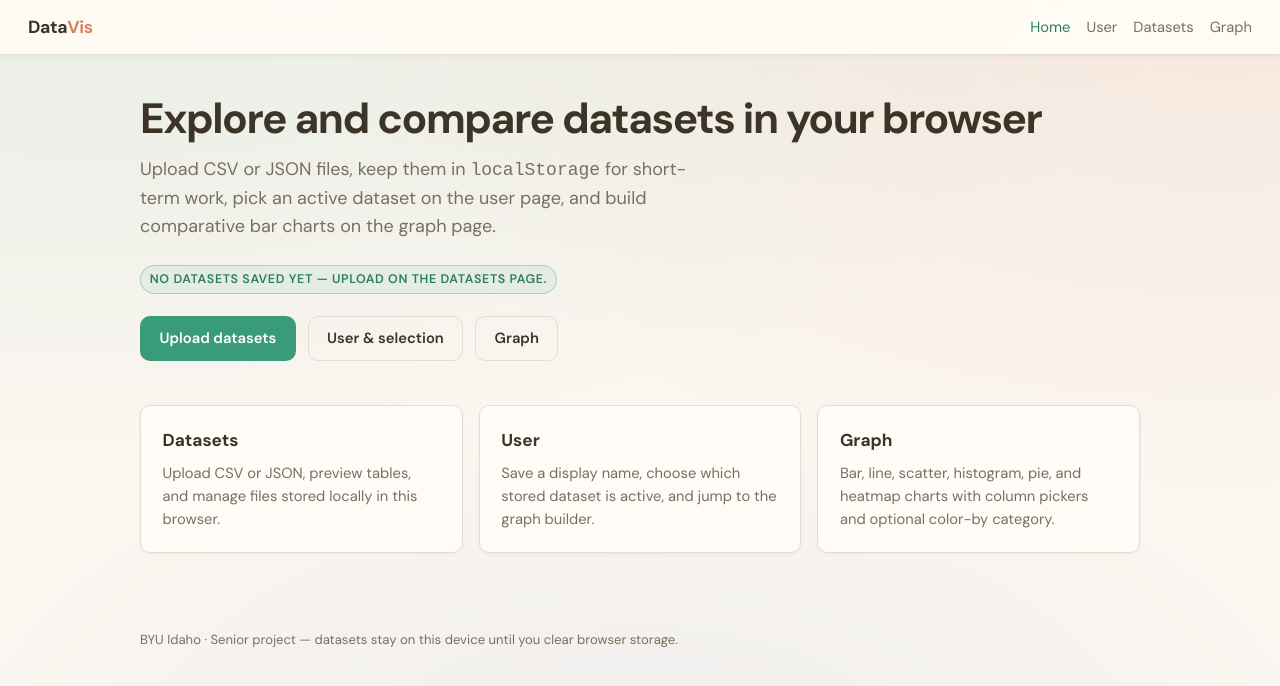
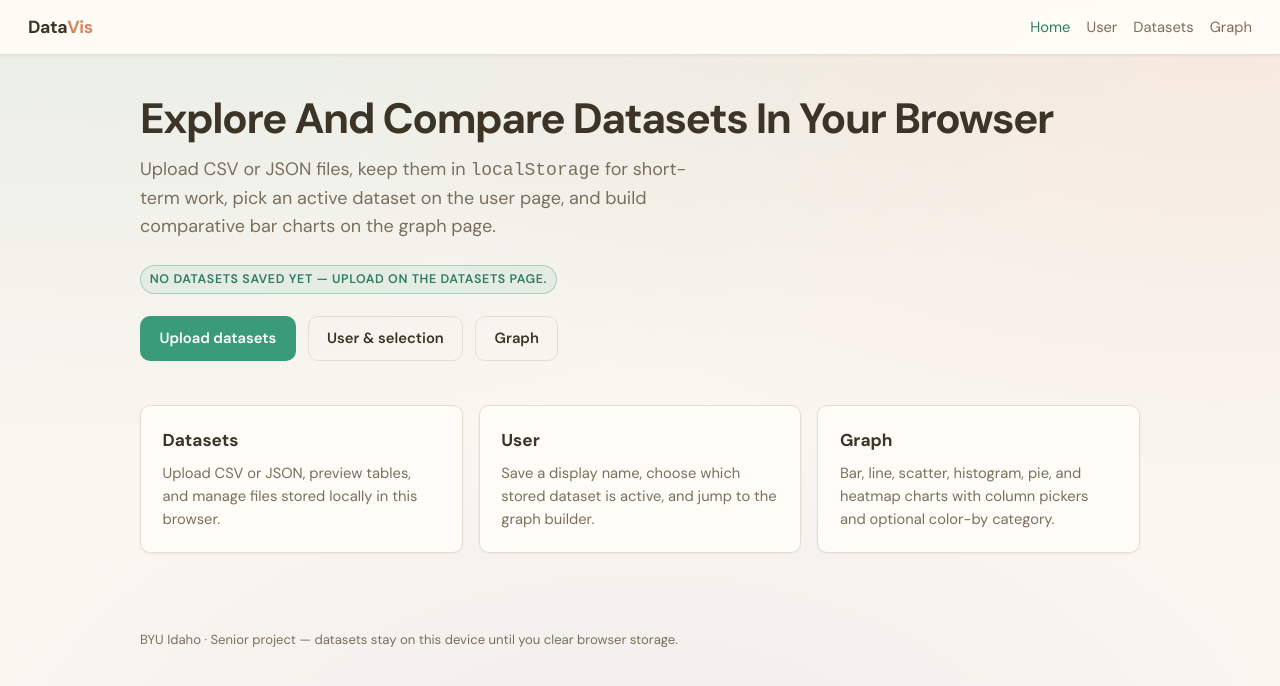
Before and after one commit to g3nke11/DataVis, a website with bundled scripts: page index.html in a window 1280 px wide. Built offline with nearby package versions, Linux system fonts and the light colour scheme.

Commit message:
Header Update

```diff
--- a/index.html
+++ b/index.html
@@ -26,7 +26,7 @@
 
     <main>
       <section class="hero">
-        <h1>Explore and compare datasets in your browser</h1>
+        <h1>Explore And Compare Datasets In Your Browser</h1>
         <p class="lead">
           Upload CSV or JSON files, keep them in <code>localStorage</code> for short-term work, pick an active dataset on
           the user page, and build comparative bar charts on the graph page.
```
